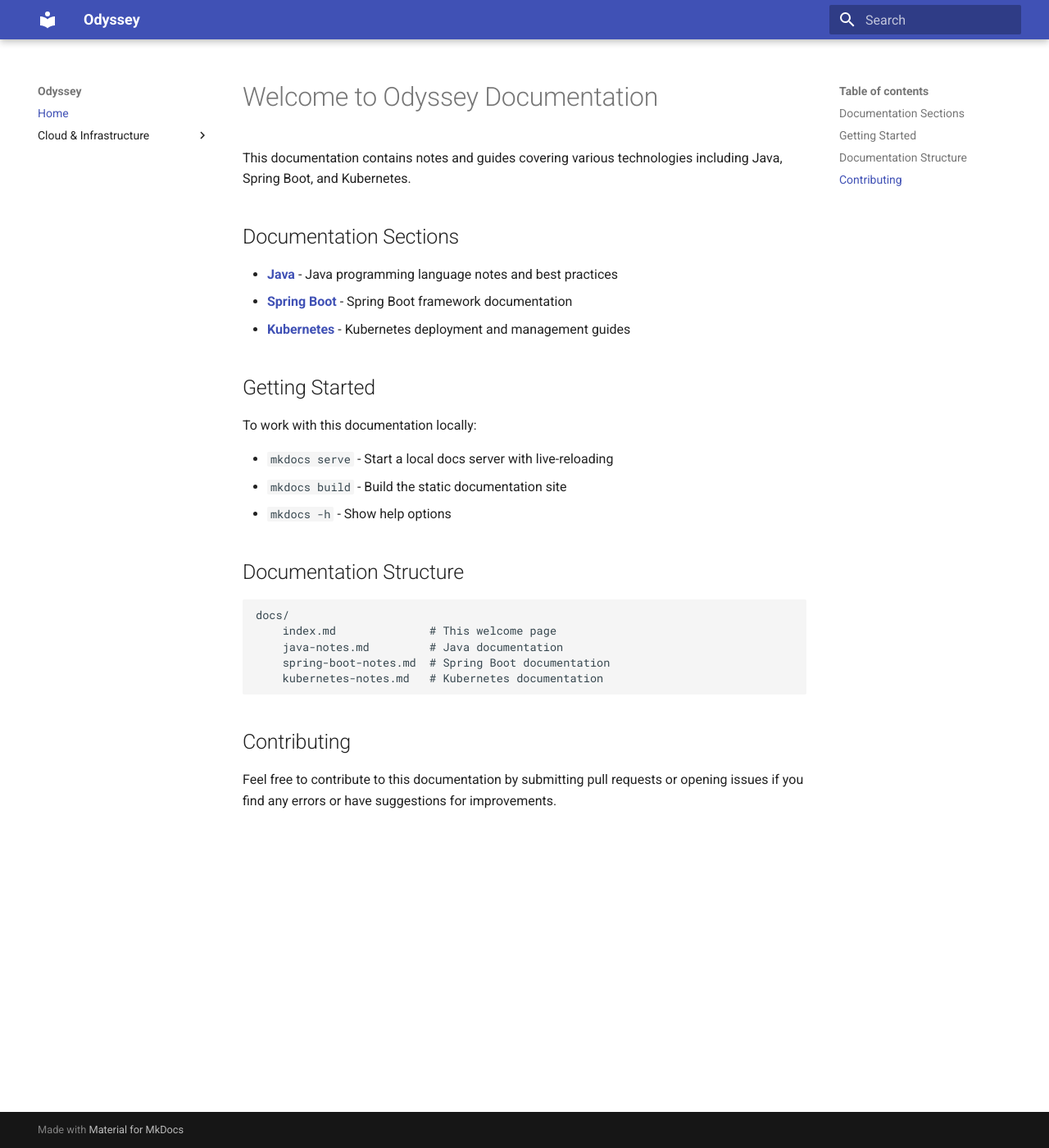
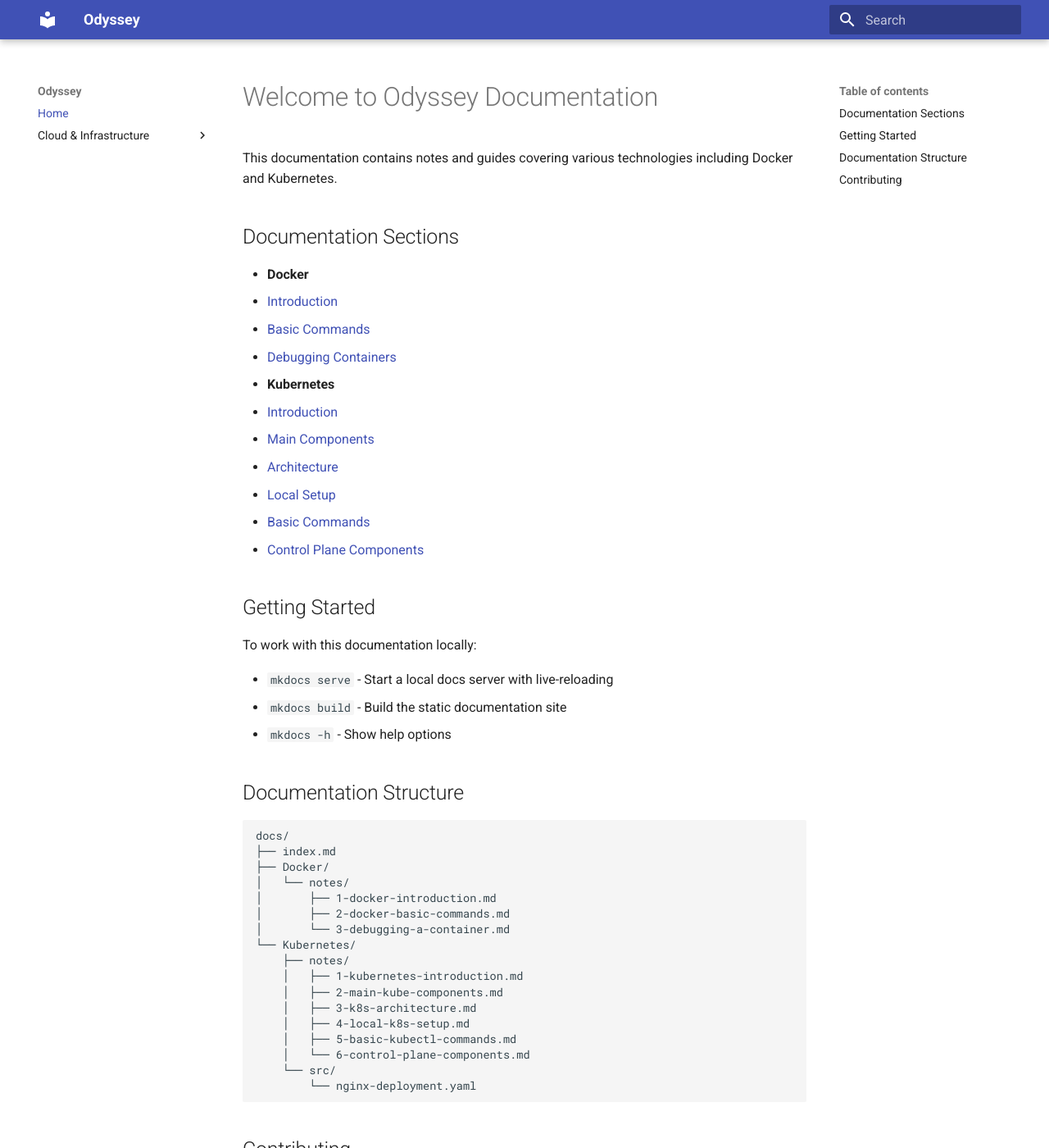
Before and after one commit to 24namanjain/Odyssey, an MkDocs documentation site: the page built from docs/index.md, in a window 1280 px wide and 1400 px high. Shown: the whole window at 82% size. Built offline with MkDocs 1.6.1 and Material for MkDocs 9.7.7, drawn with Linux system fonts in a browser that asks for light colours.

Commit message:
Updated index.md

```diff
--- a/docs/index.md
+++ b/docs/index.md
@@ -1,12 +1,21 @@
 # Welcome to Odyssey Documentation
 
-This documentation contains notes and guides covering various technologies including Java, Spring Boot, and Kubernetes.
+This documentation contains notes and guides covering various technologies including Docker and Kubernetes.
 
 ## Documentation Sections
 
-* **[Java](java-notes.md)** - Java programming language notes and best practices
-* **[Spring Boot](spring-boot-notes.md)** - Spring Boot framework documentation
-* **[Kubernetes](kubernetes-notes.md)** - Kubernetes deployment and management guides
+* **Docker**
+  * [Introduction](Docker/notes/1-docker-introduction.md)
+  * [Basic Commands](Docker/notes/2-docker-basic-commands.md)
+  * [Debugging Containers](Docker/notes/3-debugging-a-container.md)
+
+* **Kubernetes**
+  * [Introduction](Kubernetes/notes/1-kubernetes-introduction.md)
+  * [Main Components](Kubernetes/notes/2-main-kube-components.md)
+  * [Architecture](Kubernetes/notes/3-k8s-architecture.md)
+  * [Local Setup](Kubernetes/notes/4-local-k8s-setup.md)
+  * [Basic Commands](Kubernetes/notes/5-basic-kubectl-commands.md)
+  * [Control Plane Components](Kubernetes/notes/6-control-plane-components.md)
 
 ## Getting Started
 
@@ -19,10 +28,22 @@ To work with this documentation locally:
 ## Documentation Structure
 
     docs/
-        index.md              # This welcome page
-        java-notes.md         # Java documentation
-        spring-boot-notes.md  # Spring Boot documentation
-        kubernetes-notes.md   # Kubernetes documentation
+    ├── index.md
+    ├── Docker/
+    │   └── notes/
+    │       ├── 1-docker-introduction.md
+    │       ├── 2-docker-basic-commands.md
+    │       └── 3-debugging-a-container.md
+    └── Kubernetes/
+        ├── notes/
+        │   ├── 1-kubernetes-introduction.md
+        │   ├── 2-main-kube-components.md
+        │   ├── 3-k8s-architecture.md
+        │   ├── 4-local-k8s-setup.md
+        │   ├── 5-basic-kubectl-commands.md
+        │   └── 6-control-plane-components.md
+        └── src/
+            └── nginx-deployment.yaml
 
 ## Contributing
 
```
